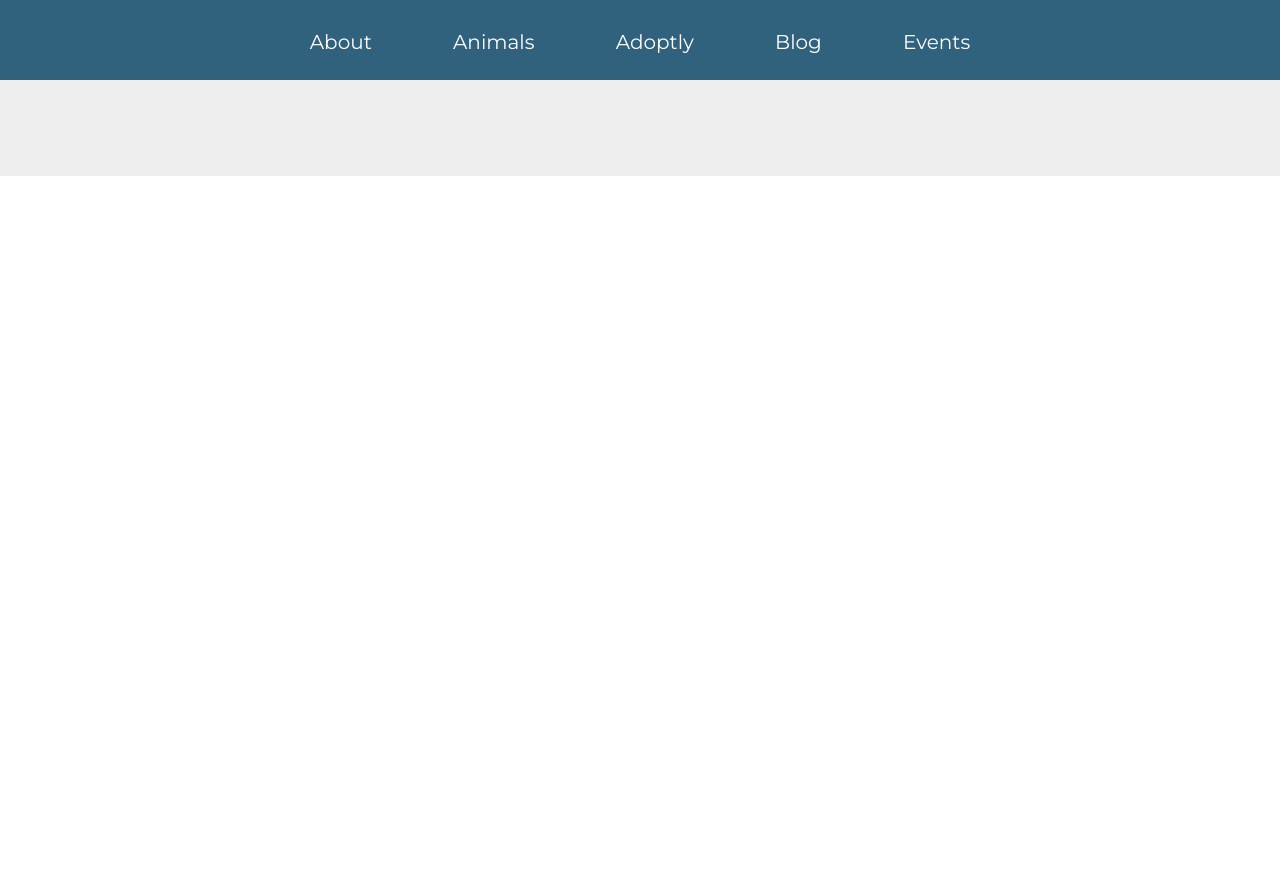
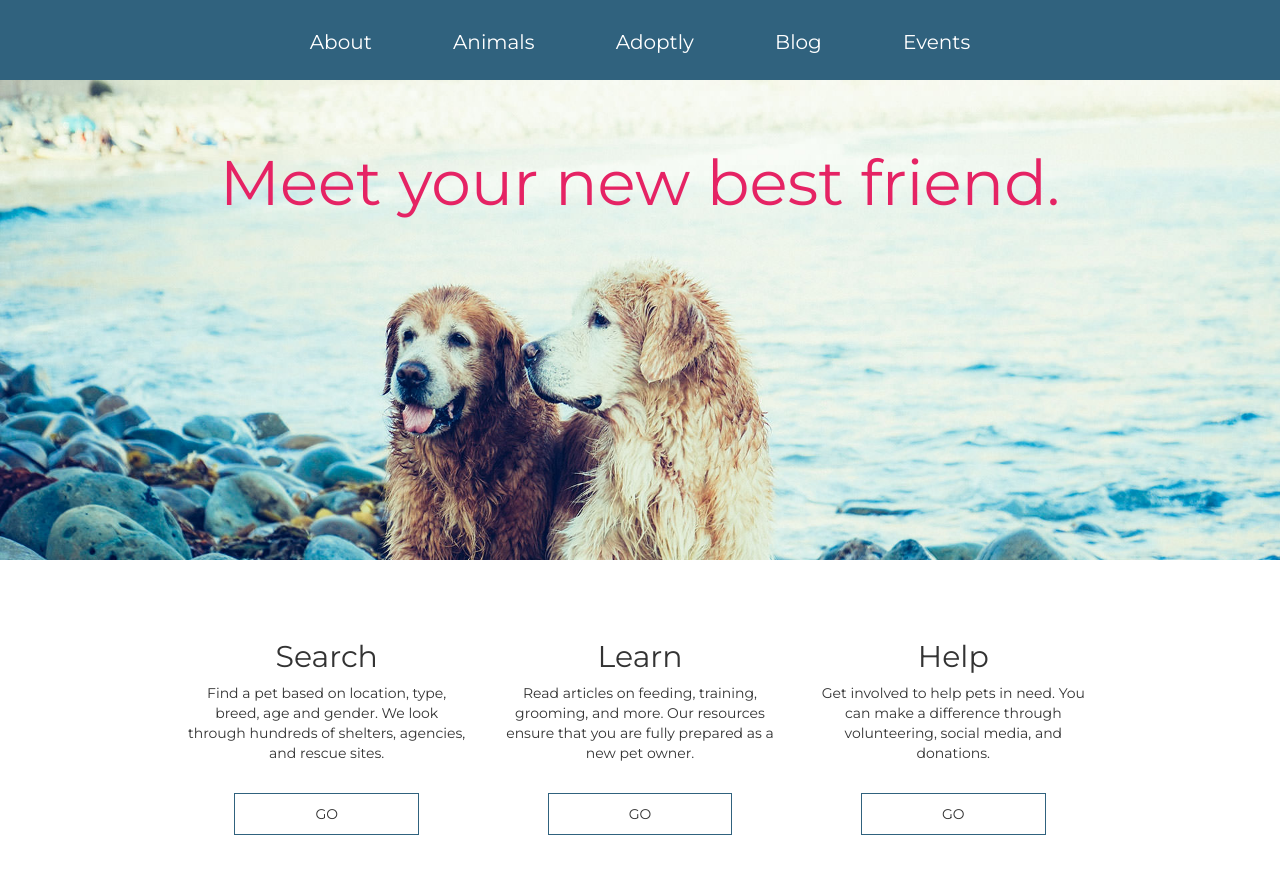
Before and after one commit to swryu0906/Making-Adoptly, a plain HTML site: page index.html in a window 1280 px wide. Before the commit the page ends 800 px from the top, so only its background shows below. Drawn offline with nearby package versions, Linux system fonts and the light colour scheme.

Commit message:
Add the jumbotron and supporting section designs.

```diff
--- a/index.html
+++ b/index.html
@@ -31,12 +31,30 @@
 		</div>
 
 		<div class="jumbotron">
-			<div class="container">
+			<div class="container text-center">
+				<h1>Meet your new best friend.</h1>
 			</div>
 		</div>
 
 		<div class="supporting">
-			<div class="container">
+			<div class="container text-center">
+				 <div class="row">
+					<div class="col-md-4">
+						<h2>Search</h2>
+						<p>Find a pet based on location, type, breed, age and gender. We look through hundreds of shelters, agencies, and rescue sites.</p>
+						<a href="#" class="btn btn-default">GO</a>
+					</div>
+					<div class="col-md-4">
+						<h2>Learn</h2>
+						<p>Read articles on feeding, training, grooming, and more. Our resources ensure that you are fully prepared as a new pet owner.</p>
+						<a href="#" class="btn btn-default">GO</a>
+					</div>
+					<div class="col-md-4">
+						<h2>Help</h2>
+						<p>Get involved to help pets in need. You can make a difference through volunteering, social media, and donations.</p>
+						<a href="#" class="btn btn-default">GO</a>
+					</div>
+				</div>
 			</div>
 		</div>
 
--- a/style.css
+++ b/style.css
@@ -41,3 +41,26 @@ html, body {
 	padding: 20px 26px;
 	max-height: 80px;
 }
+
+/* Jumbotron */
+.jumbotron {
+	background: url("images/bg.jpg") no-repeat center center;
+	-webkit-background-size: cover;
+	-moz-background-size: cover;
+	-o-background-size: cover;
+	background-size: cover;
+	height: 480px;
+	color: #E52364;
+}
+
+/* Supporting */
+.supporting {
+	margin: 60px 0;
+}
+
+.supporting .btn {
+	padding: 10px 80px;
+	border: 1px solid #30627E;
+	border-radius: 0;
+	margin-top: 20px;
+}
```
Also changed, not shown: images/bg.jpg (added).
